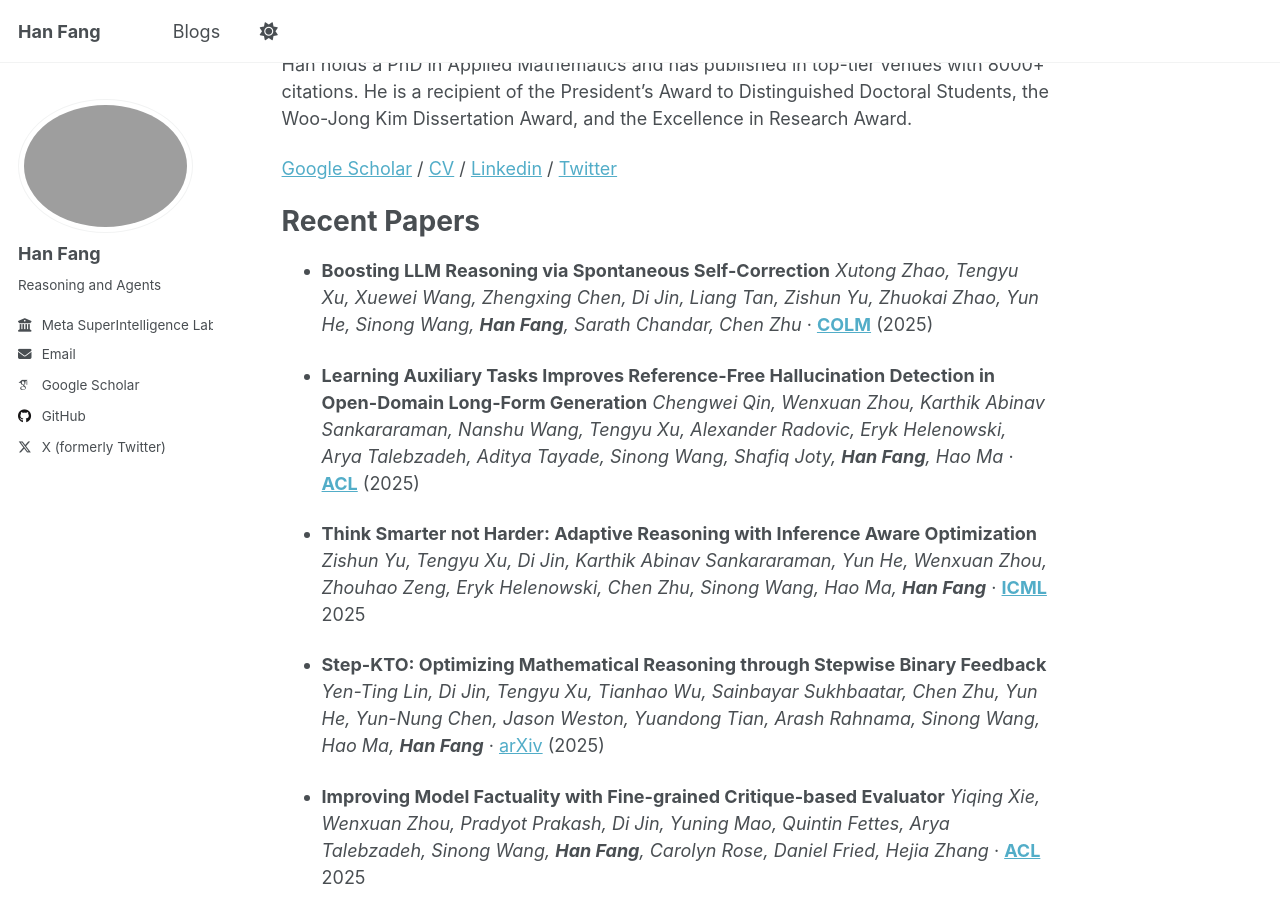
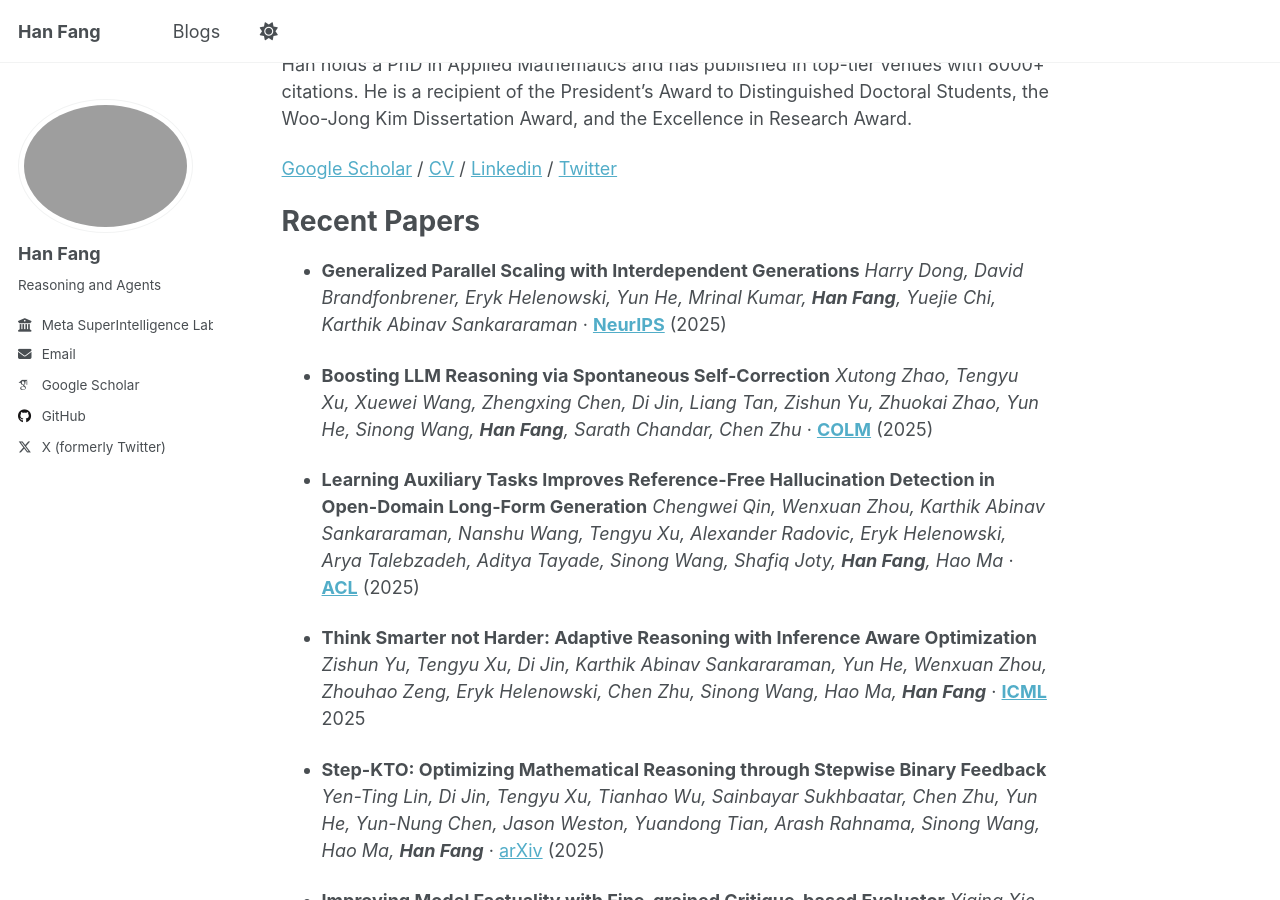
Before and after one commit to hanfang/hanfang.github.io, a Jekyll site: the page built from _pages/about.md, in a window 1280 px wide and 900 px high, scrolled down 303 px. Built offline with Jekyll 4.4.1, drawn with Linux system fonts in a browser that asks for light colours; some web fonts are replaced.

Commit message:
Add NeurIPS 2025 paper to Recent Papers section

```diff
--- a/_pages/about.md
+++ b/_pages/about.md
@@ -16,6 +16,9 @@ Han holds a PhD in Applied Mathematics and has published in top-tier venues with
 
 Recent Papers
 ======
+* **Generalized Parallel Scaling with Interdependent Generations**
+  *Harry Dong, David Brandfonbrener, Eryk Helenowski, Yun He, Mrinal Kumar, **Han Fang**, Yuejie Chi, Karthik Abinav Sankararaman* · [**NeurIPS**](https://arxiv.org/abs/2510.01143) (2025)
+
 * **Boosting LLM Reasoning via Spontaneous Self-Correction**
   *Xutong Zhao, Tengyu Xu, Xuewei Wang, Zhengxing Chen, Di Jin, Liang Tan, Zishun Yu, Zhuokai Zhao, Yun He, Sinong Wang, **Han Fang**, Sarath Chandar, Chen Zhu* · [**COLM**](https://arxiv.org/abs/2506.06923) (2025)
 
```
